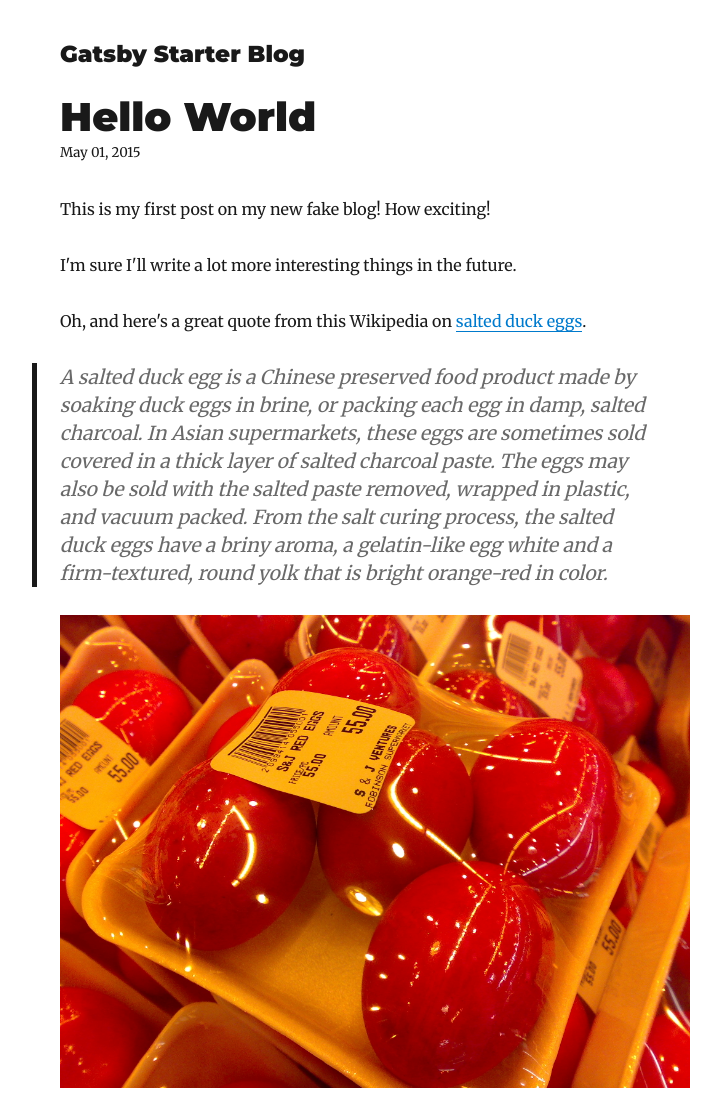
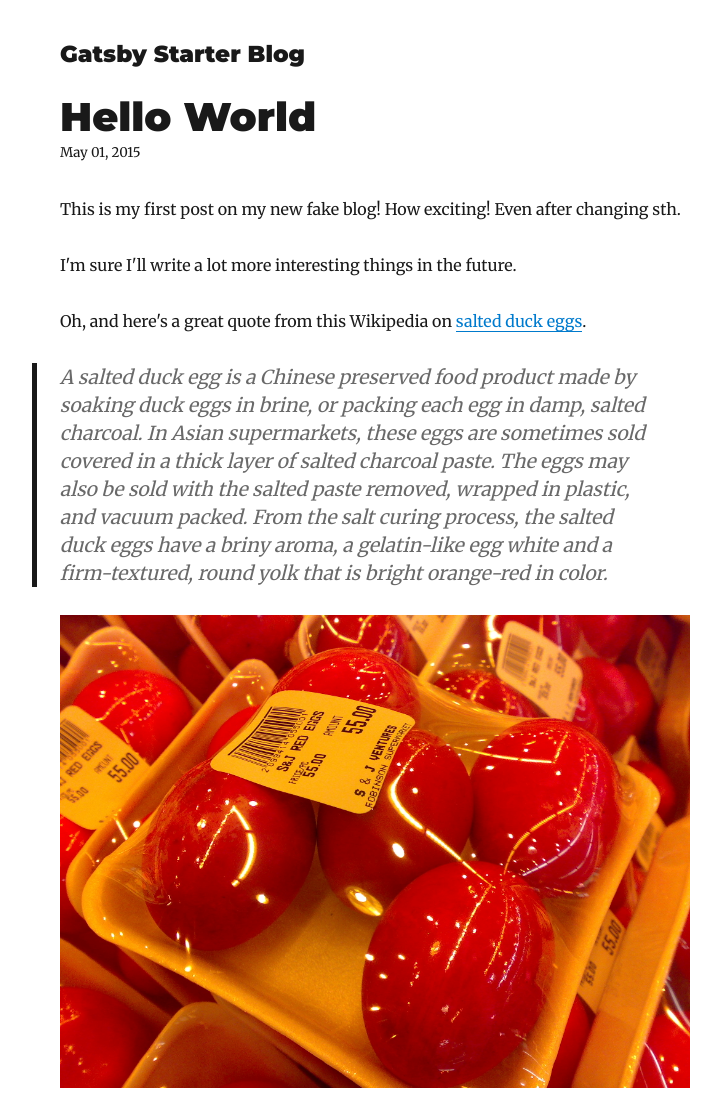
Before and after one commit to kwkr/blog, a Gatsby site: page /hello-world/ in a window 1280 px wide. Shown: the top 1099 px of the page, without its empty margins (265-986 px from the left). Built offline with nearby package versions, Linux system fonts and the light colour scheme; Gatsby itself is replaced by a stand-in of ours; some packages are replaced by stand-ins of ours.

Commit message:
add example change

```diff
--- a/content/blog/hello-world/index.md
+++ b/content/blog/hello-world/index.md
@@ -4,7 +4,7 @@
 description: "Hello World"
 ---
 
-This is my first post on my new fake blog! How exciting!
+This is my first post on my new fake blog! How exciting! Even after changing sth.
 
 I'm sure I'll write a lot more interesting things in the future.
 
```
